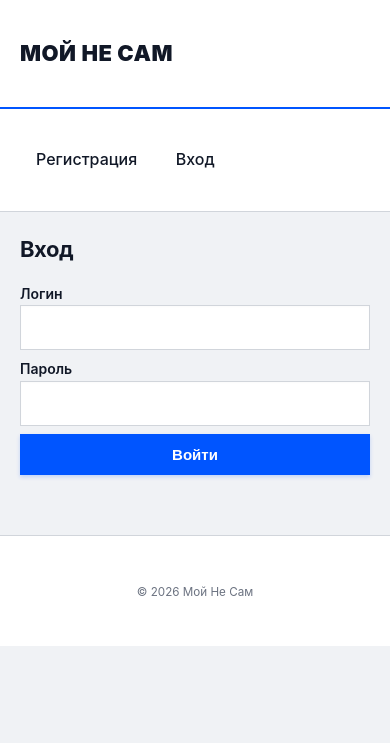
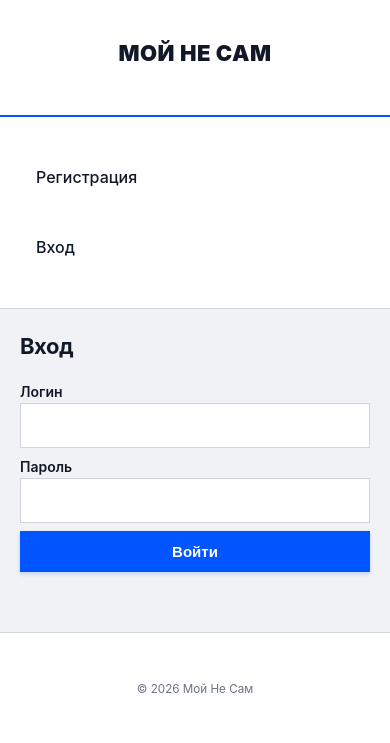
Before and after one commit to mechv0d/prip, a PHP site: page / in a window 390 px wide. Shown: the top 743 px of the page. Run offline with PHP 8.4, Linux system fonts and the light colour scheme.

Commit message:
lr-1 upd 2.1

```diff
--- a/assets/css/style.css
+++ b/assets/css/style.css
@@ -117,6 +109,20 @@ main {
     padding: 10px 0;
 }
 
+.site-header .wrap {
+    display: flex;
+    align-items: center;
+    justify-content: space-between;
+    gap: var(--gap);
+}
+
+.site-nav .wrap {
+    display: flex;
+    align-items: center;
+    justify-content: flex-end;
+    gap: 8px;
+}
+
 .site-nav .nav-link {
     display: inline-block;
     margin-right: 2px;
@@ -377,15 +375,32 @@ th {
     font-size: 14px;
 }
 
-/* Утилиты */
+
 .muted { color: var(--text-muted); }
 .text-center { text-align: center; }
 
-/* Адаптивность для мобильных */
+
 @media (max-width: 600px) {
     .request-form {
         padding: 20px;
     }
     h1 { font-size: 24px; }
-    button, .button { width: 100%; } /* Кнопки на всю ширину на мобильных */
+    button, .button { width: 100%; }
+
+    .site-header .wrap,
+    .site-nav .wrap {
+        flex-direction: column;
+        align-items: stretch;
+    }
+    .logo {
+        text-align: center;
+        width: 100%;
+        margin-bottom: 8px;
+    }
+    .site-nav .nav-link {
+        display: block;
+        width: 100%;
+        margin: 6px 0;
+        padding: 12px 16px;
+    }
 }
```
Also changed, not shown: other parts of assets/css/style.css (+44 -60 lines).
